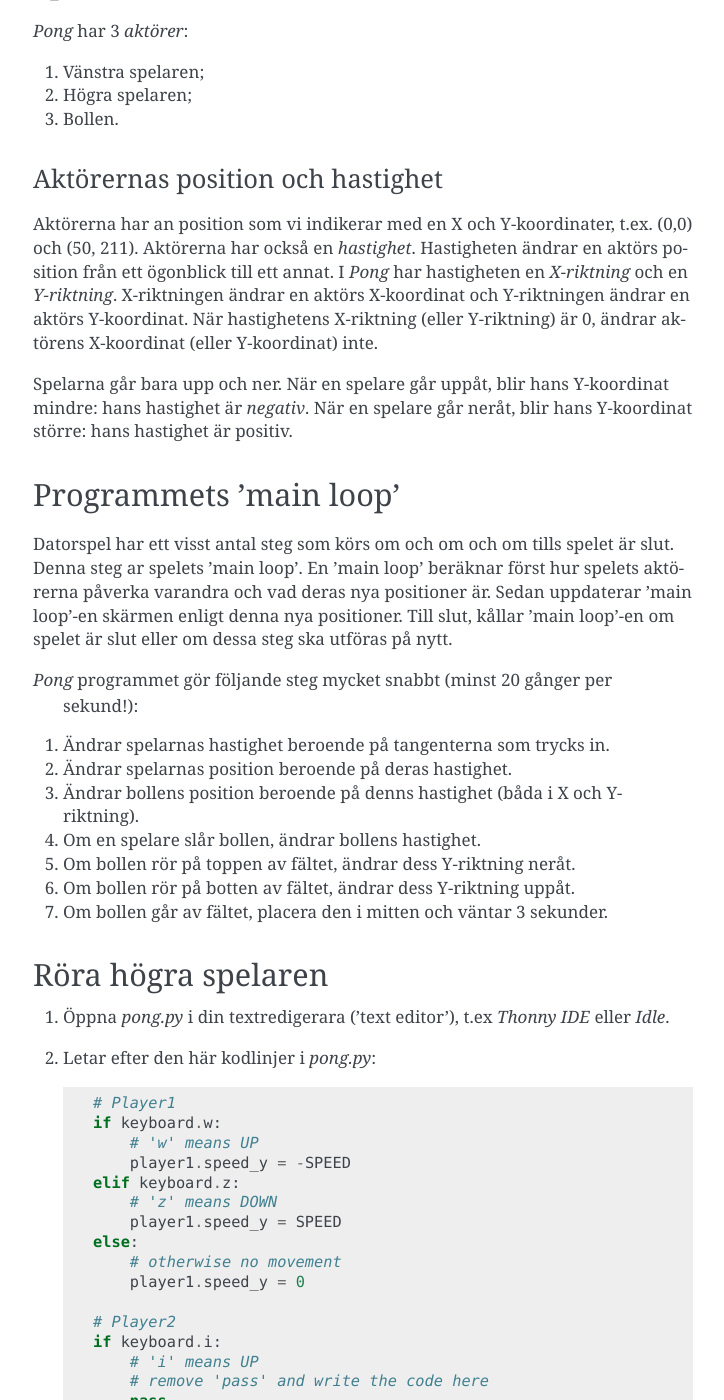
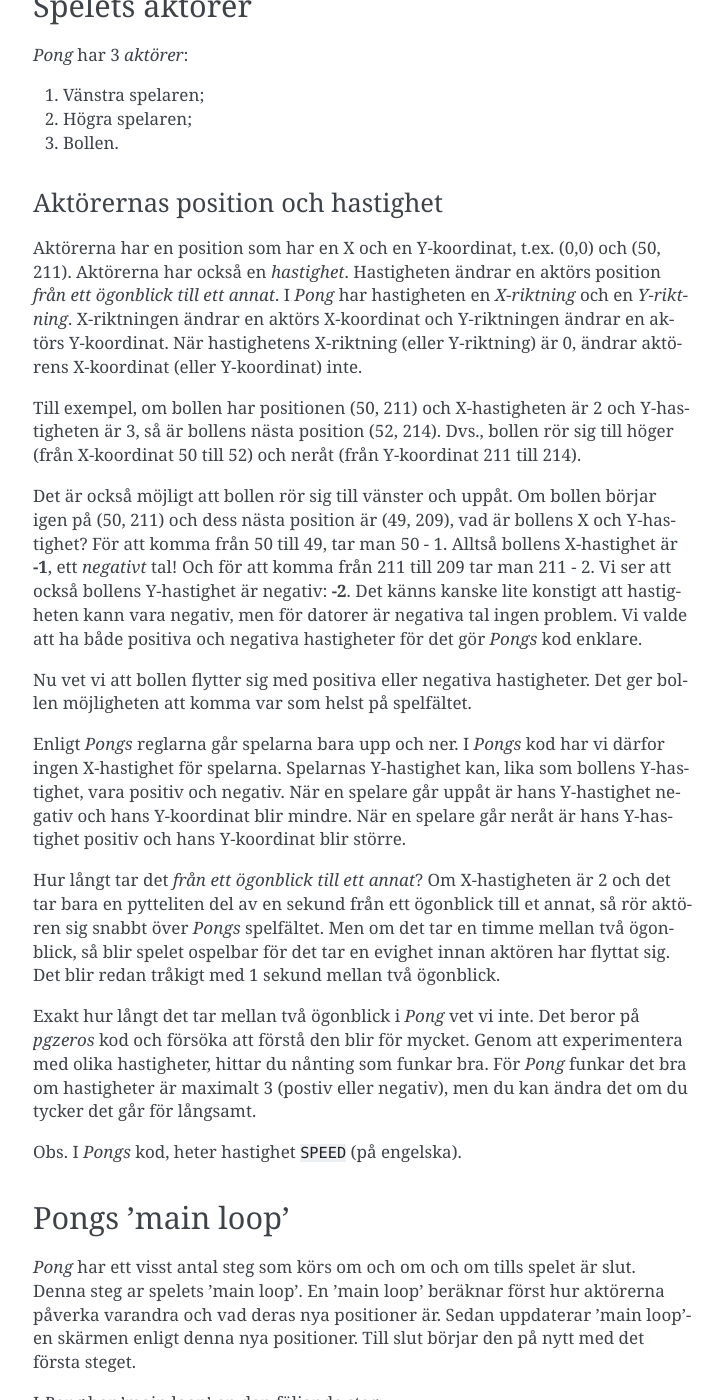
Before and after one commit to vbos70/KodKlubben, a Sphinx documentation site: the page built from docs/pong.rst, in a window 1280 px wide and 1400 px high, scrolled down 2230 px. Shown: the whole window, without its empty margins (387-1111 px from the left). Built offline with Sphinx 7.4.7, drawn with Linux system fonts in a browser that asks for light colours; some of the changed text lies outside the part shown.

Commit message:
Text updated.

```diff
--- a/docs/pong.rst
+++ b/docs/pong.rst
@@ -89,31 +89,68 @@ Spelets aktörer
 Aktörernas position och hastighet
 ~~~~~~~~~~~~~~~~~~~~~~~~~~~~~~~~~
 
-Aktörerna har an position som vi indikerar med en X och Y-koordinater,
-t.ex. (0,0) och (50, 211). Aktörerna har också en
-*hastighet*. Hastigheten ändrar en aktörs position från ett ögonblick
-till ett annat. I *Pong* har hastigheten en *X-riktning* och en
-*Y-riktning*. X-riktningen ändrar en aktörs X-koordinat och
-Y-riktningen ändrar en aktörs Y-koordinat. När hastighetens X-riktning
-(eller Y-riktning) är 0, ändrar aktörens X-koordinat (eller
-Y-koordinat) inte.
+Aktörerna har en position som har en X och en Y-koordinat, t.ex. (0,0)
+och (50, 211). Aktörerna har också en *hastighet*. Hastigheten ändrar
+en aktörs position *från ett ögonblick till ett annat*. I *Pong* har
+hastigheten en *X-riktning* och en *Y-riktning*. X-riktningen ändrar
+en aktörs X-koordinat och Y-riktningen ändrar en aktörs
+Y-koordinat. När hastighetens X-riktning (eller Y-riktning) är 0,
+ändrar aktörens X-koordinat (eller Y-koordinat) inte.
 
-Spelarna går bara upp och ner. När en spelare går uppåt, blir hans
-Y-koordinat mindre: hans hastighet är *negativ*. När en spelare går
-neråt, blir hans Y-koordinat större: hans hastighet är positiv.
+Till exempel, om bollen har positionen (50, 211) och X-hastigheten är
+2 och Y-hastigheten är 3, så är bollens nästa position (52,
+214). Dvs., bollen rör sig till höger (från X-koordinat 50 till 52)
+och neråt (från Y-koordinat 211 till 214).
 
-Programmets 'main loop'
------------------------
+Det är också möjligt att bollen rör sig till vänster och uppåt. Om
+bollen börjar igen på (50, 211) och dess nästa position är (49, 209),
+vad är bollens X och Y-hastighet? För att komma från 50 till 49, tar
+man 50 - 1. Alltså bollens X-hastighet är **-1**, ett *negativt* tal!
+Och för att komma från 211 till 209 tar man 211 - 2. Vi ser att också
+bollens Y-hastighet är negativ: **-2**. Det känns kanske lite konstigt
+att hastigheten kann vara negativ, men för datorer är negativa tal
+ingen problem. Vi valde att ha både positiva och negativa hastigheter
+för det gör *Pongs* kod enklare.
 
-Datorspel har ett visst antal steg som körs om och om och om tills
-spelet är slut. Denna steg ar spelets 'main loop'. En 'main loop'
-beräknar först hur spelets aktörerna påverka varandra och vad deras
-nya positioner är. Sedan uppdaterar 'main loop'-en skärmen enligt
-denna nya positioner. Till slut, kållar 'main loop'-en om spelet är
-slut eller om dessa steg ska utföras på nytt.
+Nu vet vi att bollen flytter sig med positiva eller negativa
+hastigheter. Det ger bollen möjligheten att komma var som helst på
+spelfältet.
 
-*Pong* programmet gör följande steg mycket snabbt (minst 20 gånger per
- sekund!):
+Enligt *Pongs* reglarna går spelarna bara upp och ner. I *Pongs* kod
+har vi därfor ingen X-hastighet för spelarna. Spelarnas Y-hastighet
+kan, lika som bollens Y-hastighet, vara positiv och negativ. När en
+spelare går uppåt är hans Y-hastighet negativ och hans Y-koordinat
+blir mindre. När en spelare går neråt är hans Y-hastighet positiv och
+hans Y-koordinat blir större.
+
+Hur långt tar det *från ett ögonblick till ett annat*? Om
+X-hastigheten är 2 och det tar bara en pytteliten del av en sekund
+från ett ögonblick till et annat, så rör aktören sig snabbt över
+*Pongs* spelfältet. Men om det tar en timme mellan två ögonblick, så
+blir spelet ospelbar för det tar en evighet innan aktören har flyttat
+sig. Det blir redan tråkigt med 1 sekund mellan två ögonblick.
+
+Exakt hur långt det tar mellan två ögonblick i *Pong* vet vi inte. Det
+beror på *pgzeros* kod och försöka att förstå den blir för mycket.
+Genom att experimentera med olika hastigheter, hittar du nånting som
+funkar bra. För *Pong* funkar det bra om hastigheter är maximalt 3
+(postiv eller negativ), men du kan ändra det om du tycker det går för
+långsamt.
+
+Obs. I *Pongs* kod, heter hastighet ``SPEED`` (på engelska).
+
+.. _main-loop:
+
+Pongs 'main loop'
+-----------------
+
+*Pong* har ett visst antal steg som körs om och om och om tills spelet
+är slut. Denna steg ar spelets 'main loop'. En 'main loop' beräknar
+först hur aktörerna påverka varandra och vad deras nya positioner
+är. Sedan uppdaterar 'main loop'-en skärmen enligt denna nya
+positioner. Till slut börjar den på nytt med det första steget.
+
+I *Pong* har 'main loop'-en den följande steg:
 
 1. Ändrar spelarnas hastighet beroende på tangenterna som trycks in.
 
@@ -129,12 +166,22 @@ slut eller om dessa steg ska utföras på nytt.
 
 7. Om bollen går av fältet, placera den i mitten och väntar 3 sekunder.
 
+8. Uppdatera skärmen med aktörernas nya positioner.
+
+I *Pongs* kod hittar vi steg 1--7 i funktionen ``update`` och steg 8 i
+funktionen ``draw``. Kod för 'main loop'-en finns inte i *pong.py*
+filen. Istället finns 'main loop's kod i *pgzeros* filer. För att
+förstå hur *Pong* funkar behöver vi inte fördjupa oss i *pgzeros*
+kod. Det räcker med att förstå steg 1--8 och deras relation med
+funkionerna ``update`` och ``draw``.
 
 Röra högra spelaren
 -------------------
 
 1. Öppna *pong.py* i din textredigerara ('text editor'), t.ex *Thonny
    IDE* eller *Idle*.
+
+   Försök hitta `funktioner `draw`` och ``update``!
 
 2. Letar efter den här kodlinjer i *pong.py*::
 
```
Also changed, not shown: other parts of docs/pong.rst (+2 -2 lines).
